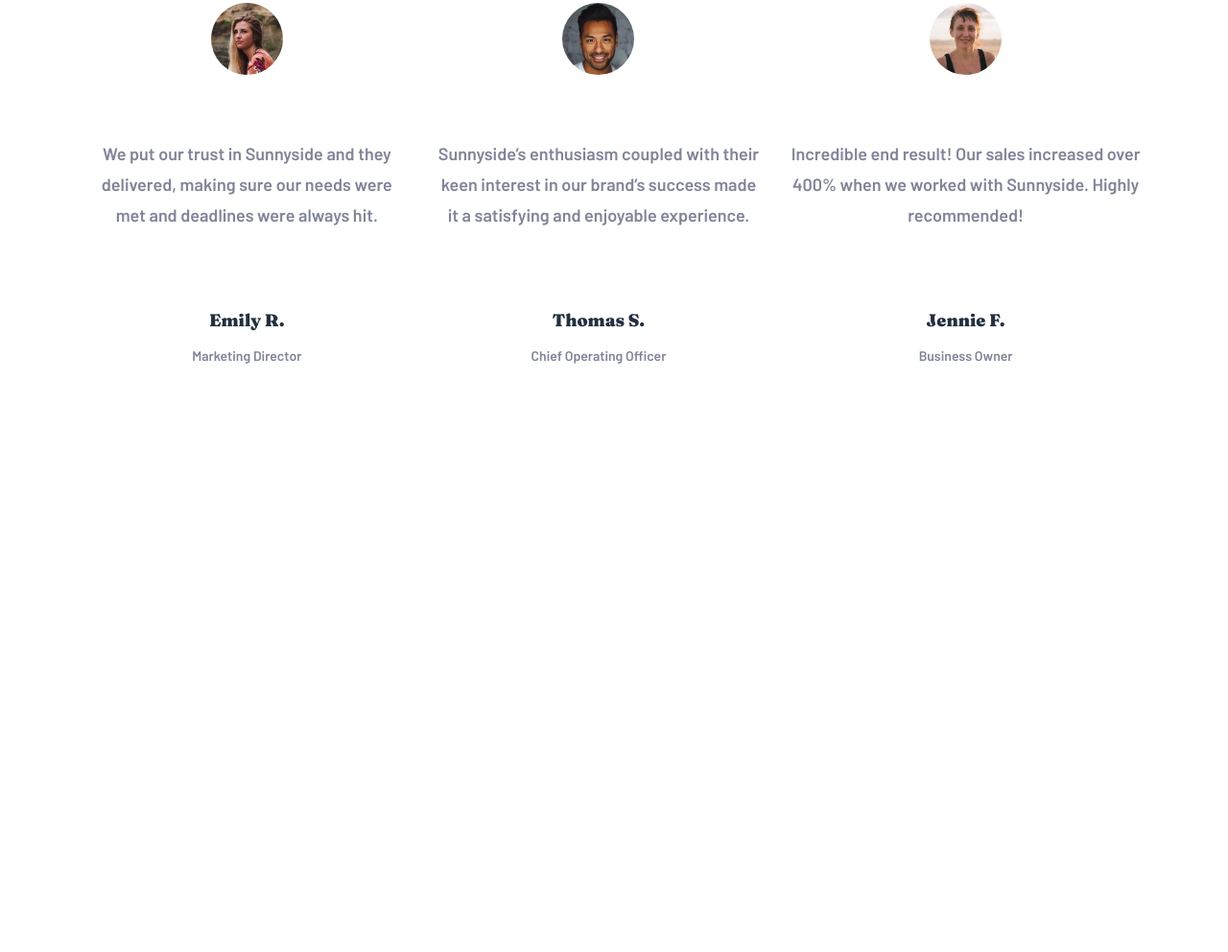
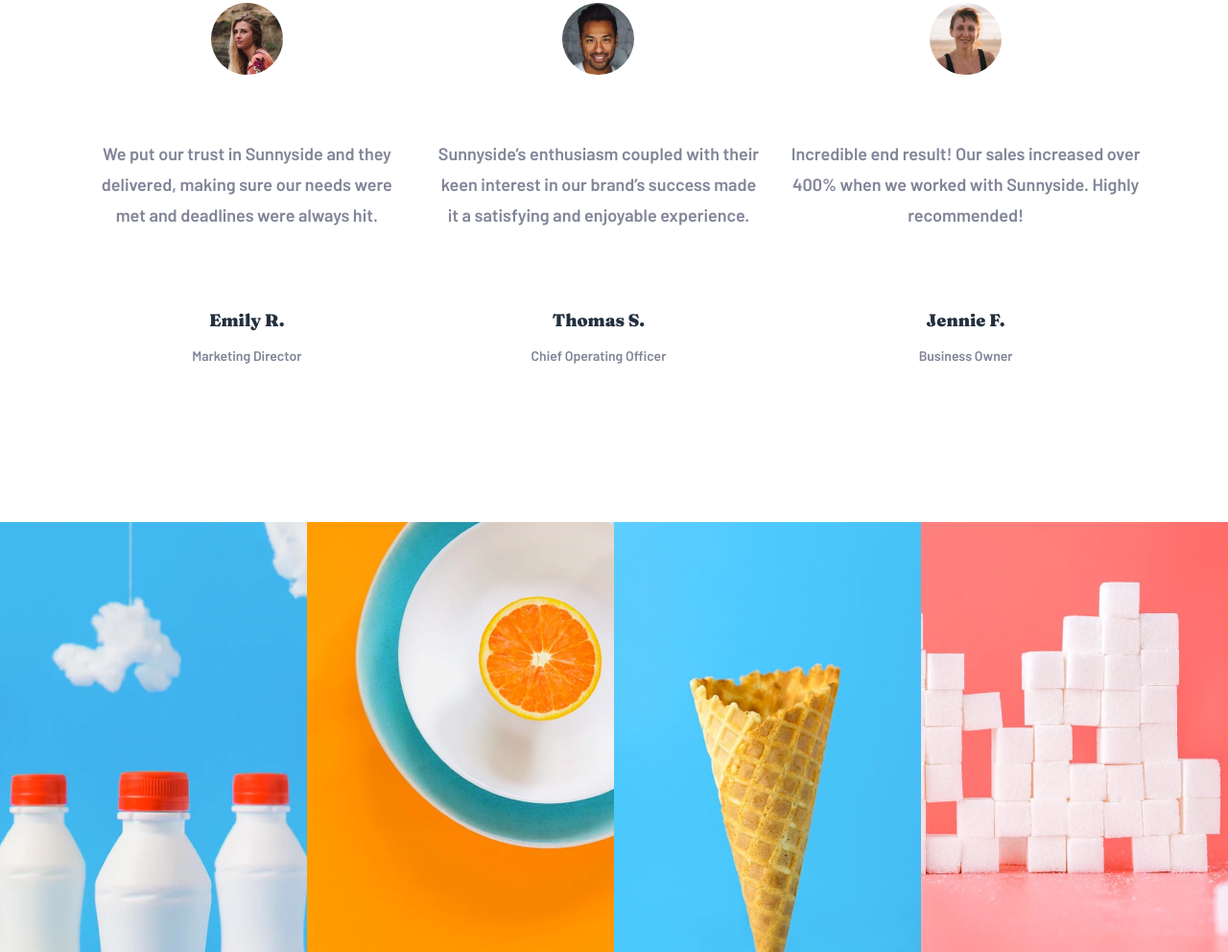
Before and after one commit to imriley/fem-sunnyside, a plain HTML site: page index.html in a window 1280 px wide. Shown: the part 2756-3748 px from the top of the page at 96% size. Before the commit the page ends 3136 px from the top, so only its background shows below. Drawn offline with Linux system fonts and the light colour scheme.

Commit message:
Added collage section

```diff
--- /dev/null
+++ b/app/scss/_collage.scss
@@ -0,0 +1,56 @@
+.collage {
+  &__flex {
+    display: flex;
+    min-height: 376px;
+    flex-wrap: wrap;
+    margin-top: 92px;
+    @include breakpoint-up(large) {
+      margin-top: 164px;
+      min-height: 448px;
+    }
+  }
+  &__item {
+    flex: 50%;
+    @include breakpoint-up(medium) {
+      flex: 25%;
+    }
+  }
+  &__image {
+    &__one {
+      background-image: url("/images/mobile/image-gallery-milkbottles.jpg");
+      background-size: cover;
+      background-position: center center;
+      @include breakpoint-up(large) {
+        background-image: url("/images/desktop/image-gallery-milkbottles.jpg");
+        background-position: center;
+      }
+    }
+    &__two {
+      background-image: url("/images/mobile/image-gallery-orange.jpg");
+      background-size: cover;
+      background-position: center center;
+      @include breakpoint-up(large) {
+        background-image: url("/images/desktop/image-gallery-orange.jpg");
+        background-position: center;
+      }
+    }
+    &__three {
+      background-image: url("/images/mobile/image-gallery-cone.jpg");
+      background-size: cover;
+      background-position: center center;
+      @include breakpoint-up(large) {
+        background-image: url("/images/desktop/image-gallery-cone.jpg");
+        background-position: center;
+      }
+    }
+    &__four {
+      background-image: url("/images/mobile/image-gallery-sugar-cubes.jpg");
+      background-size: cover;
+      background-position: center center;
+      @include breakpoint-up(large) {
+        background-image: url("/images/desktop/image-gallery-sugarcubes.jpg");
+        background-position: center;
+      }
+    }
+  }
+}
--- a/app/scss/style.scss
+++ b/app/scss/style.scss
@@ -4,3 +4,4 @@
 @import "header";
 @import "sections";
 @import "testimonials";
+@import "collage";
--- a/index.html
+++ b/index.html
@@ -95,6 +95,15 @@
     </div>
 
   </section>
+
+  <section class="collage">
+    <div class="collage__flex">
+      <div class="collage__item collage__image__one"></div>
+      <div class="collage__item collage__image__two"></div>
+      <div class="collage__item collage__image__three"></div>
+      <div class="collage__item collage__image__four"></div>
+    </div>
+  </section>
 <!--
   About
   Services
```
Also changed, not shown: dist/style.css, 1 other file.
